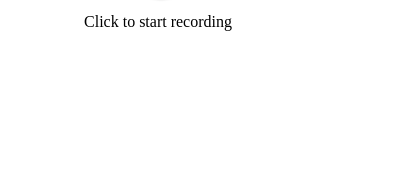
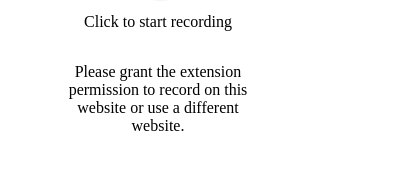
Before and after one commit to Kirera-Wainaina/voico, a browser extension: page popup.html in a window 400 px wide. Shown: the part 174-344 px from the top of the page. Drawn offline with Linux system fonts and the light colour scheme; a web font is replaced by a local one.

Commit message:
add permission note telling the user to grant permission if its denied

```diff
--- a/popup.css
+++ b/popup.css
@@ -131,3 +131,7 @@ audio {
     transform: rotateZ(360deg);
   }
 }
+
+#permission-note {
+  grid-column: 2 / 5;
+}
--- a/popup.html
+++ b/popup.html
@@ -15,6 +15,9 @@
       <div class="recording-bar"></div>
     </div>
     <div id="spinner" class="hide"></div>
+    <p id="permission-note">
+      Please grant the extension permission to record on this website or use a different website.
+    </p>
     <script src="popup.js"></script>
   </body>
 </html>
```
